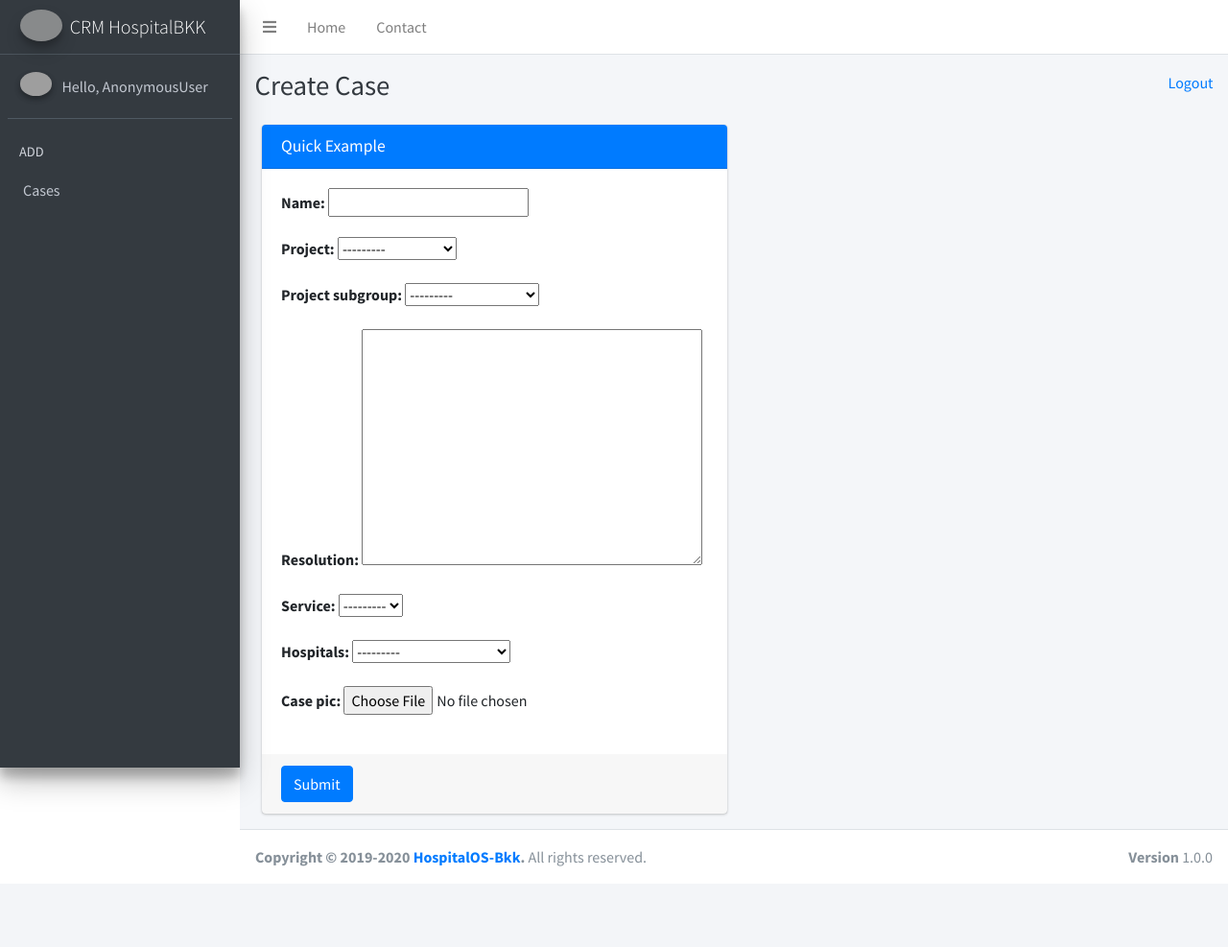
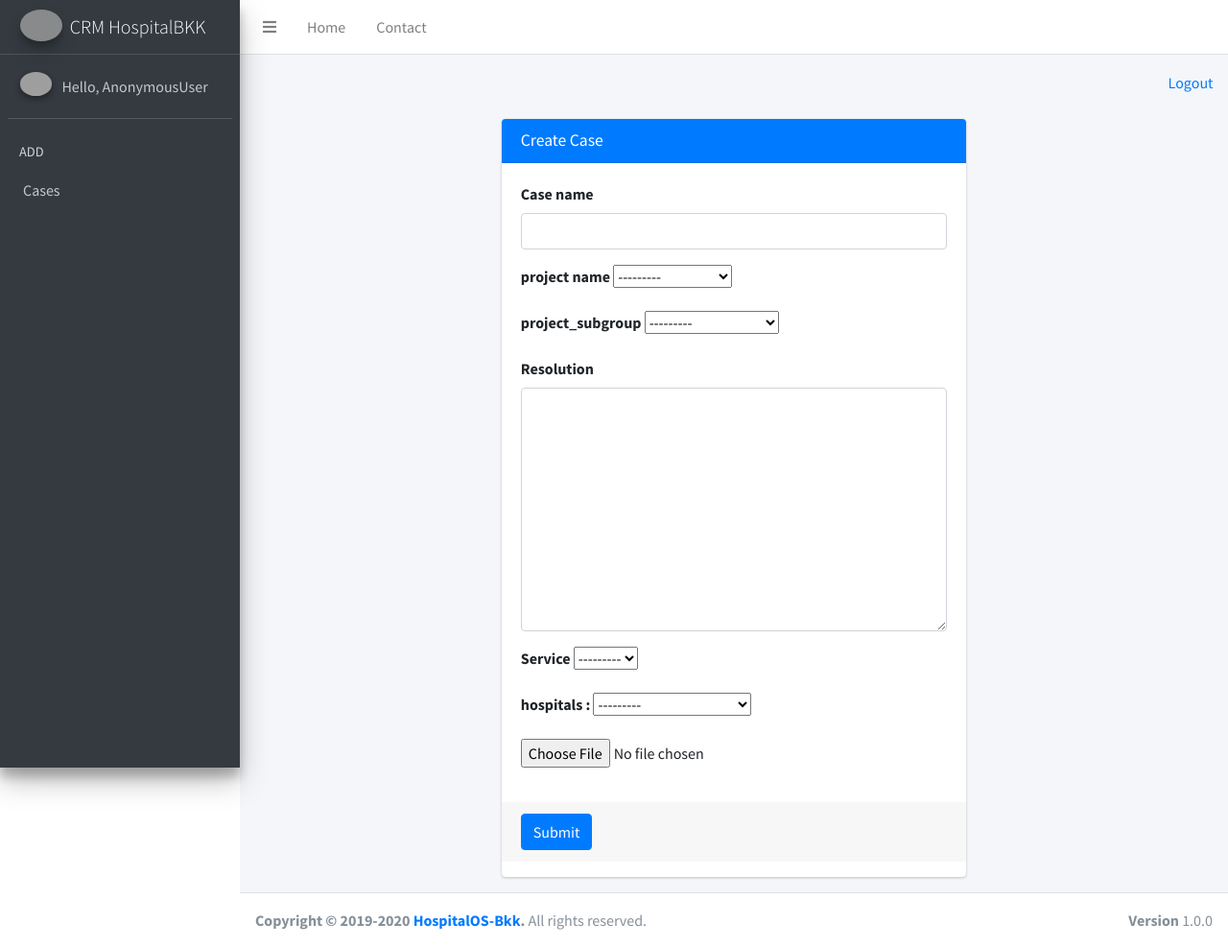
Before and after one commit to funanzaa/site_crm, a Django app: page /crm/create_case in a window 1280 px wide. Shown: the whole page at 96% size. Before the commit the page ends 903 px from the top, so only its background shows below. Run offline with Django 3.2, Linux system fonts and the light colour scheme; tables that the repository leaves empty hold one stand-in row (values such as "Sample post"); some libraries are stand-ins or nearby versions; grey boxes are pictures that could not be loaded.

Commit message:
create case_success

```diff
--- a/SiteCrm/crm/forms.py
+++ b/SiteCrm/crm/forms.py
@@ -1,9 +1,53 @@
 from django.forms import ModelForm
+from django import forms
 from .models import *
 
 
 class CaseForm(ModelForm):
     class Meta():
         model = Case
-        fields = ('name','project', 'project_subgroup','resolution','service','hospitals','case_pic')
-        # fields = '__all__'
+        # fields = ['name','project', 'project_subgroup','resolution','service','hospitals','case_pic','created_by']
+        fields = '__all__'
+
+    def __init__(self, *args, **kwargs):
+        super(CaseForm, self).__init__(*args, **kwargs)
+        for field in self.fields:
+            self.fields['created_by'].initial = 1 # default created_by
+            self.fields['created_by'].widget = forms.HiddenInput()
+            self.fields['name'].widget = forms.TextInput(attrs={"class":"form-control"})
+            # self.fields['project'].widget = forms.TextInput(attrs={"class":"form-control"})
+            # self.fields['project_subgroup'].widget = forms.Select(attrs={"class":"form-control"})
+            self.fields['resolution'].widget = forms.Textarea(attrs={"class":"form-control"})
+            # self.fields['service'].widget = forms.TextInput(attrs={"class":"form-control"})
+
+# class CaseForm(forms.Form):
+#     name = forms.CharField(label="Case Name", max_length=255,widget=forms.TextInput(attrs={"class":"form-control"}))
+#     projects = Project.objects.all()
+#     projects_subgroup = Project_subgroup.objects.all()
+#     services = Service.objects.all()
+#     hospitals = Hospitals.objects.all().order_by('label')
+#     project_list = []
+#
+#     for project in projects:
+#         small_project = (project.id, project.name)
+#         project_list.append(small_project)
+#     project_subgroup_list = []
+#     for project_subgroup in projects_subgroup:
+#         small_project_subgroup = (project_subgroup.id, project_subgroup.name)
+#         project_subgroup_list.append(small_project_subgroup)
+#     service_list = []
+#     for service in services:
+#         small_service = (service.id, service.name)
+#         service_list.append(small_service)
+#     hospital_list = []
+#     for hospital in hospitals:
+#         small_hospital = (hospital.id, hospital.label)
+#         hospital_list.append(small_hospital)
+#
+#     project = forms.ChoiceField( choices = project_list, widget=forms.Select(attrs={"class":"form-control"}))
+#     project_subgroup = forms.ChoiceField(label="Project_Subgroup", choices = project_subgroup_list, widget=forms.Select(attrs={"class":"form-control"}))
+#     created_by = forms.CharField(required=False, widget=forms.HiddenInput)
+#     resolution = forms.CharField(widget=forms.Textarea(attrs={"class":"form-control"}))
+#     service = forms.ChoiceField(label="service", choices = service_list, widget=forms.Select(attrs={"class":"form-control"}))
+#     hospital = forms.ChoiceField(choices = hospital_list, widget=forms.Select(attrs={"class":"form-control"}))
+#     case_pic = forms.FileField(label="Case_pic",max_length=50,widget=forms.FileInput(attrs={"class":"custom-file-input"}),required=False)
--- a/SiteCrm/crm/templates/cases/base.html
+++ b/SiteCrm/crm/templates/cases/base.html
@@ -92,7 +92,13 @@
   <script src="{% static "plugins/sweetalert2/sweetalert2.min.js" %}"></script>
   <!-- Toastr -->
   <script src="{% static "plugins/toastr/toastr.min.js" %}"></script>
-
+  <!-- bs-custom-file-input -->
+  <script src="{% static "plugins/bs-custom-file-input/bs-custom-file-input.min.js" %}"></script>
+  <script type="text/javascript">
+  $(document).ready(function () {
+    bsCustomFileInput.init();
+  });
+  </script>
 </body>
 
 </html>
--- a/SiteCrm/crm/templates/cases/case_form.html
+++ b/SiteCrm/crm/templates/cases/case_form.html
@@ -1,23 +1,57 @@
 {% extends 'cases/base.html' %}
 {% block page_title %}
-Create Case
+<!-- Create Case -->
 {% endblock page_title %}
 {% block main_content %}
 
 <section class="content">
   <div class="container-fluid">
-    <div class="col-md-6">
+    <div class="col-md-6 offset-md-3">
           <!-- general form elements -->
           <div class="card card-primary">
             <div class="card-header">
-              <h3 class="card-title">Quick Example</h3>
+              <h3 class="card-title">Create Case</h3>
             </div>
             <!-- /.card-header -->
             <!-- form start -->
-            <form role="form" method= "post">
+            <form role="form" method= "POST" class="form-group" enctype="multipart/form-data">
               <div class="card-body">
                 {% csrf_token %}
-                {{ form.as_p }}
+                <div class="form-group">
+                  <label for="exampleInputEmail1">Case name</label>
+                  {{ form.name }}
+                </div>
+                <div class="form-group">
+                  <label for="exampleInputEmail1">project name</label>
+                  {{ form.project }}
+                </div>
+                <div class="form-group">
+                  <label for="exampleInputEmail1">project_subgroup </label>
+                  {{ form.project_subgroup }}
+                </div>
+                <div class="form-group">
+                  <label>Resolution</label>
+                  {{ form.resolution }}
+                </div>
+                <div class="form-group">
+                  <label>Service</label>
+                  {{ form.service }}
+                </div>
+                <div class="form-group">
+                  <label>hospitals : </label>
+                  {{ form.hospitals }}
+                </div>
+                <!-- hide created_by -->
+                <div class="form-group">
+                  {{ form.created_by }}
+                </div>
+                <div class="form-group">
+                    <!-- <label for="customFile">Case File</label>
+                    <div class="custom-file"> -->
+                      {{ form.case_pic }}
+                      <!-- <label class="custom-file-label" for="customFile">Choose file</label> -->
+                    <!-- </div> -->
+                  </div>
               </div>
               <!-- /.card-body -->
               <div class="card-footer">
--- a/SiteCrm/crm/views.py
+++ b/SiteCrm/crm/views.py
@@ -12,13 +12,27 @@
     return render(request, 'cases/dashboard.html',context )
 
 def CreateCase(request):
-
+    # user = request.user
     form = CaseForm()
     if request.method == 'POST':
+        # print('Printing POST: ', request.POST)
         form = CaseForm(request.POST)
-        print('Printing POST: ', request.POST )
         if form.is_valid():
-            form.save()
+            # name = request.POST.get("name")
+            # project = request.POST.get("project")
+            # project_subgroup = request.POST.get("project_subgroup")
+            # created_by = request.POST.get("created_by")
+            # resolution = request.POST.get("resolution")
+            # service = request.POST.get("service")
+            # hospitals = request.POST.get("hospitals")
+            # print('Printing POST:')
+            # case_pic = request.POST.get("service")
+            print('Printing POST: ', request.POST)
+            obj = form.save(commit=False)
+            obj.created_by = request.user
+            obj.save()
+            # form.save()
             return redirect('dashboard-page')
+
     context = { 'form': form }
     return render(request, 'cases/case_form.html', context)
```
